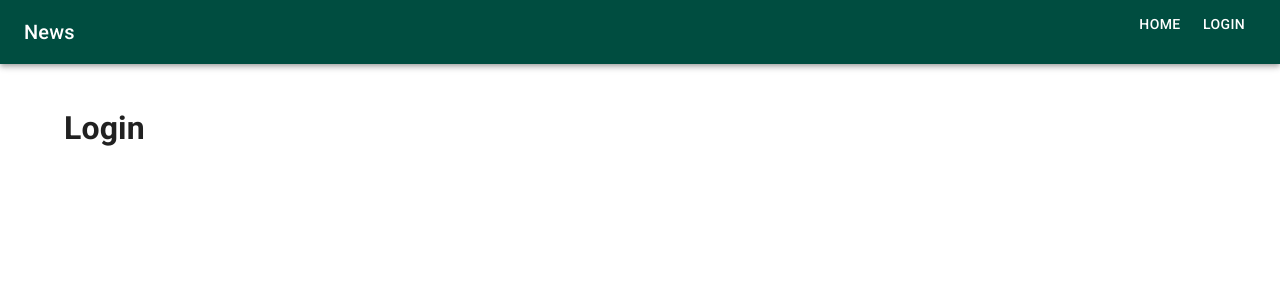
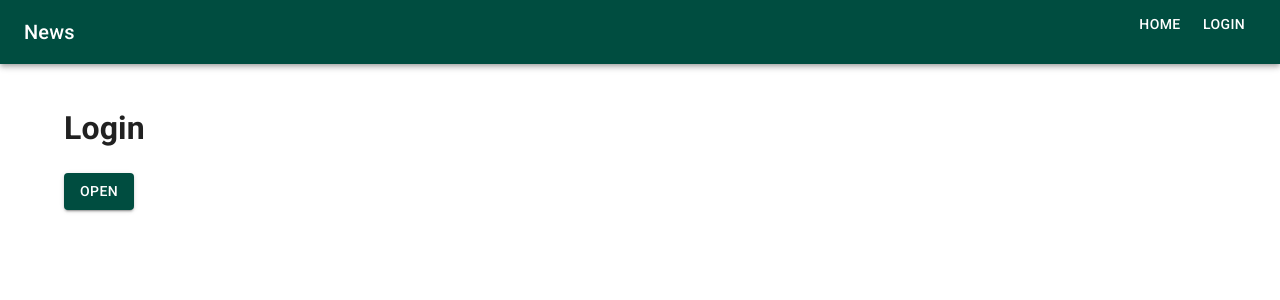
Before and after one commit to gmartindelcye/react-material-ui, a React (Vite) app: page /login in a window 1280 px wide. Shown: the top 300 px of the page. Built offline with nearby package versions, Linux system fonts and the light colour scheme.

Commit message:
SnackbarProvider in Login page

```diff
--- a/src/main.jsx
+++ b/src/main.jsx
@@ -11,6 +11,7 @@ import "./index.css";
 import { CssBaseline } from "@mui/material";
 import { ThemeProvider, createTheme } from "@mui/material/styles";
 import { BrowserRouter } from "react-router-dom";
+import { SnackbarProvider } from "notistack";
 
 const theme = createTheme({
   palette: {
@@ -28,8 +29,13 @@ ReactDOM.createRoot(document.getElementById("root")).render(
   <React.StrictMode>
     <ThemeProvider theme={theme}>
       <BrowserRouter>
-        <CssBaseline />
-        <App />
+        <SnackbarProvider
+          maxSnack={3}
+          autoHideDuration={3000}
+        >
+          <CssBaseline />
+          <App />
+        </SnackbarProvider>
       </BrowserRouter>
     </ThemeProvider>
   </React.StrictMode>
--- a/src/pages/Login.jsx
+++ b/src/pages/Login.jsx
@@ -1,7 +1,23 @@
+import { Button } from "@mui/material";
+import { useSnackbar } from "notistack";
+
 export default function Login() {
+  const { enqueueSnackbar } = useSnackbar();
+  const handleClick = () => {
+    enqueueSnackbar("This is a success message!", {
+      variant: "success",
+      anchorOrigin: { vertical: "top", horizontal: "right" },
+    });
+  };
   return (
     <>
       <h1>Login</h1>
+      <Button
+        variant="contained"
+        onClick={handleClick}
+      >
+        Open
+      </Button>
     </>
   );
 }
```
